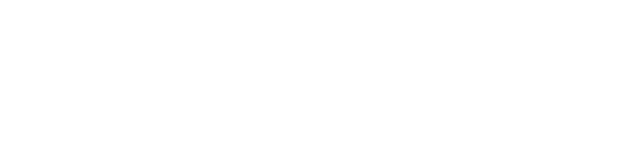
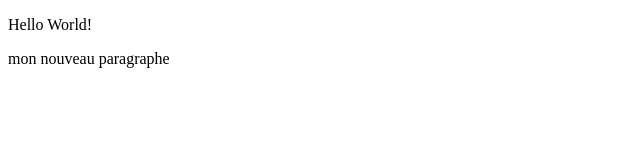
Before and after one commit to Nolan1342/githubDevWEb, a plain HTML site: page index.html in a window 1280 px wide. Shown: the whole page, without its empty margins (0-640 px from the left). Drawn offline with Linux system fonts and the light colour scheme.

Commit message:
ajout du nouveau paragraphe et du Hello World! index.html

```diff
--- a/index.html
+++ b/index.html
@@ -6,6 +6,7 @@
     <title>Document</title>
 </head>
 <body>
-
+    <p>Hello World!</p>
+    <p>mon nouveau paragraphe</p>
 </body>
 </html>
```
